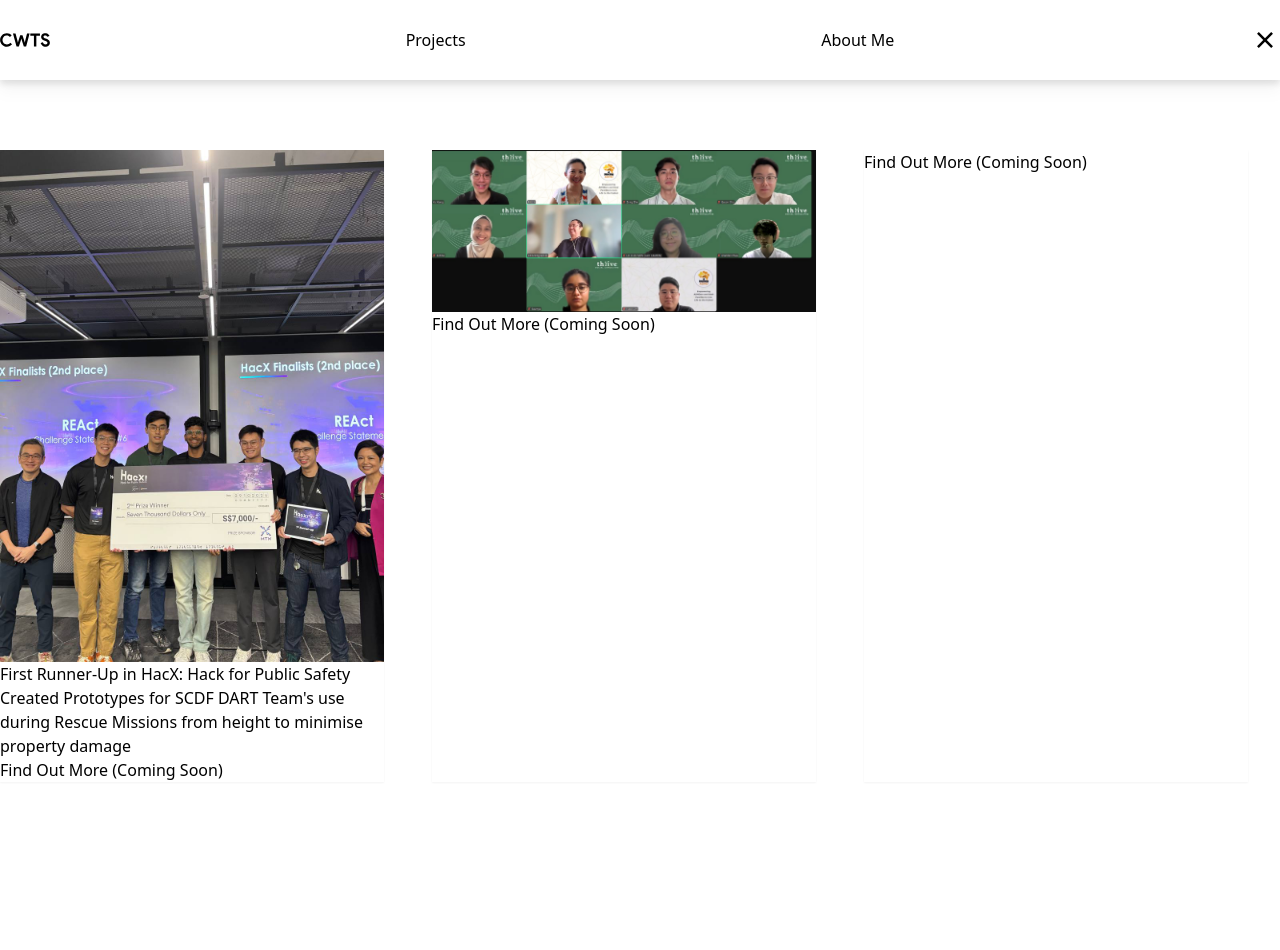
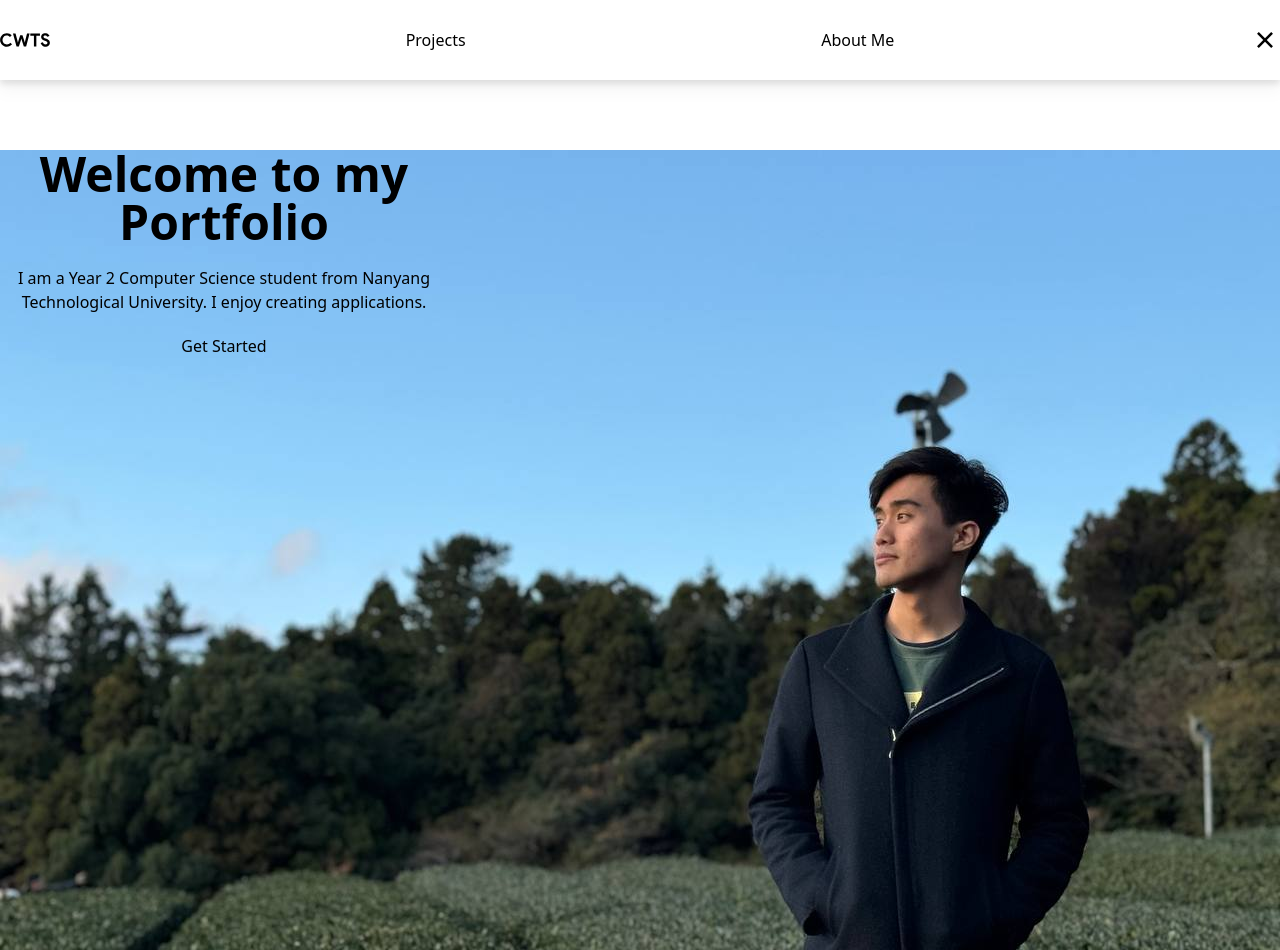
Before and after one commit to ZongZheJiang/my-project, a React (Create React App) app: page / in a window 1280 px wide. Before the commit the page ends 800 px from the top, so only its background shows below. Built offline with nearby package versions, Linux system fonts and the light colour scheme.

Commit message:
initialised project and home pages

```diff
--- a/src/App.jsx
+++ b/src/App.jsx
@@ -2,6 +2,7 @@ import { NavBar } from "./components"
 import {BrowserRouter as Router, Routes, Route} from 'react-router-dom';
 import Home from './pages/home';
 import About from './pages/about';
+import Projects from './pages/projects';
 // import Contact from './pages/Contact';
 
 export default function App() {
@@ -12,6 +13,7 @@ export default function App() {
           <Routes>
             <Route path='/' element={<Home />} />
             <Route path='/about' element={<About classname="about-content"/>} />
+            <Route path='/projects' element={<Projects />} />
             {/* <Route path='/contact' component={Contact} /> */}
           </Routes>
         </Router>
--- /dev/null
+++ b/src/components/hero.jsx
@@ -0,0 +1,24 @@
+import React from "react";
+
+
+const Hero = ({ title, body, imageSrc }) => {
+    return (
+        <div
+        class="hero min-h-screen"
+        style={{ backgroundImage: `url(${imageSrc})` }}>
+            <div class="hero-overlay"></div>
+            <div class="hero-content text-neutral-content text-center">
+                <div class="max-w-md">
+                <h1 class="mb-5 text-5xl font-bold">{title}</h1>
+                <p class="mb-5">
+                    {body}
+                </p>
+                <button class="btn btn-primary">Get Started</button>
+                </div>
+            </div>
+        </div>
+    );
+
+}
+
+export default Hero;
--- a/src/components/index.js
+++ b/src/components/index.js
@@ -1,7 +1,8 @@
 import NavBar from "./navbar";
 import Card from "./card";
 import IntroBanner from "./intro-banner";
+import Hero from "./hero";
 
 export {
-    NavBar, Card, IntroBanner
+    NavBar, Card, IntroBanner, Hero
 }
--- a/src/components/navbar.jsx
+++ b/src/components/navbar.jsx
@@ -15,7 +15,7 @@ const NavBar = () => {
                 <div>
                     <Link to="/"><img src={logo} alt='logo' className='w-[50px] h-[50px]' /></Link>
                 </div>
-                <button class="btn btn-soft">Projects</button>
+                <button class="btn btn-soft"><Link to="/projects">Projects</Link></button>
                 <button class="btn btn-soft"><Link to="/about">About Me</Link></button>
                 <div onClick={handleClick}>
                     <img src={!toggle?menu:close} alt='menu' className='w-[30px] h-[30px]' />
--- a/src/pages/home.jsx
+++ b/src/pages/home.jsx
@@ -1,7 +1,7 @@
 import React from 'react';
-import {Card} from "../components";
-import hacxPic from "../assets/hacx-pic.jpg";
-import thrivePic from "../assets/thrive-pic.jpeg";
+// import {Card} from "../components";
+import selfPortrait from "../assets/self-portrait.jpeg";
+import {Hero} from "../components"
 
 const Home = () => {
 
@@ -9,23 +9,11 @@ const Home = () => {
 
   return (
     <div className="container mx-auto" style={{marginTop: 70}}>
-      <div className="grid grid-cols-3 gap-4" >
-        <Card
-          title="First Runner-Up in HacX: Hack for Public Safety"
-          body="Created Prototypes for SCDF DART Team's use during Rescue Missions from height to minimise property damage"
-          imageSrc={hacxPic}
-        />
-        <Card
-          title=""
-          body=""
-          imageSrc={thrivePic}
-        />
-        <Card
-          title=""
-          body=""
-          imageSrc=""
-        />
-      </div>
+      <Hero
+        title="Welcome to my Portfolio"
+        body="I am a Year 2 Computer Science student from Nanyang Technological University. I enjoy creating applications."
+        imageSrc={selfPortrait}
+      />
     </div>
   )
 }
--- /dev/null
+++ b/src/pages/projects.jsx
@@ -0,0 +1,33 @@
+import React from 'react';
+import {Card} from "../components";
+import hacxPic from "../assets/hacx-pic.jpg";
+import thrivePic from "../assets/thrive-pic.jpeg";
+
+const Projects = () => {
+
+
+
+  return (
+    <div className="container mx-auto" style={{marginTop: 70}}>
+      <div className="grid grid-cols-3 gap-4" >
+        <Card
+          title="First Runner-Up in HacX: Hack for Public Safety"
+          body="Created Prototypes for SCDF DART Team's use during Rescue Missions from height to minimise property damage"
+          imageSrc={hacxPic}
+        />
+        <Card
+          title=""
+          body=""
+          imageSrc={thrivePic}
+        />
+        <Card
+          title=""
+          body=""
+          imageSrc=""
+        />
+      </div>
+    </div>
+  )
+}
+
+export default Projects
```
